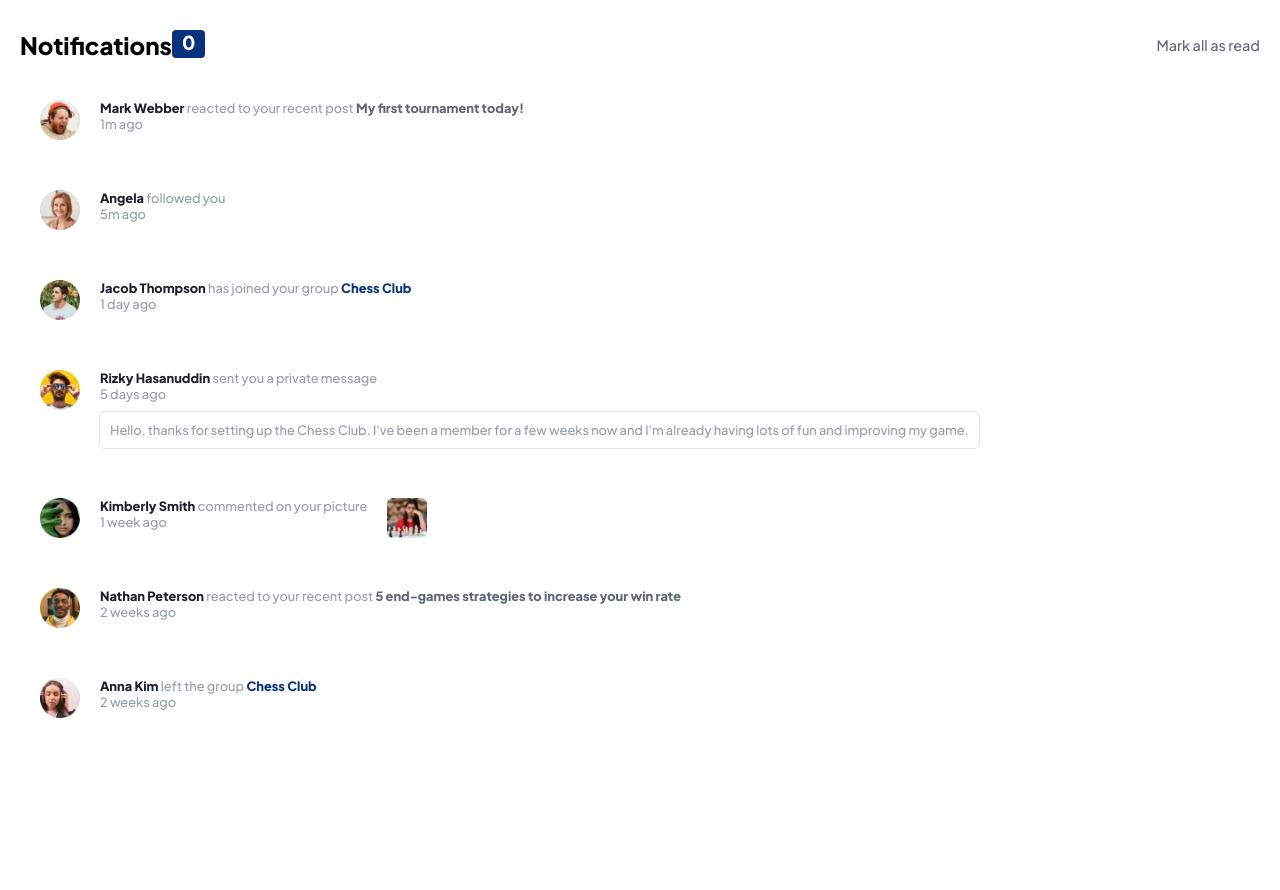
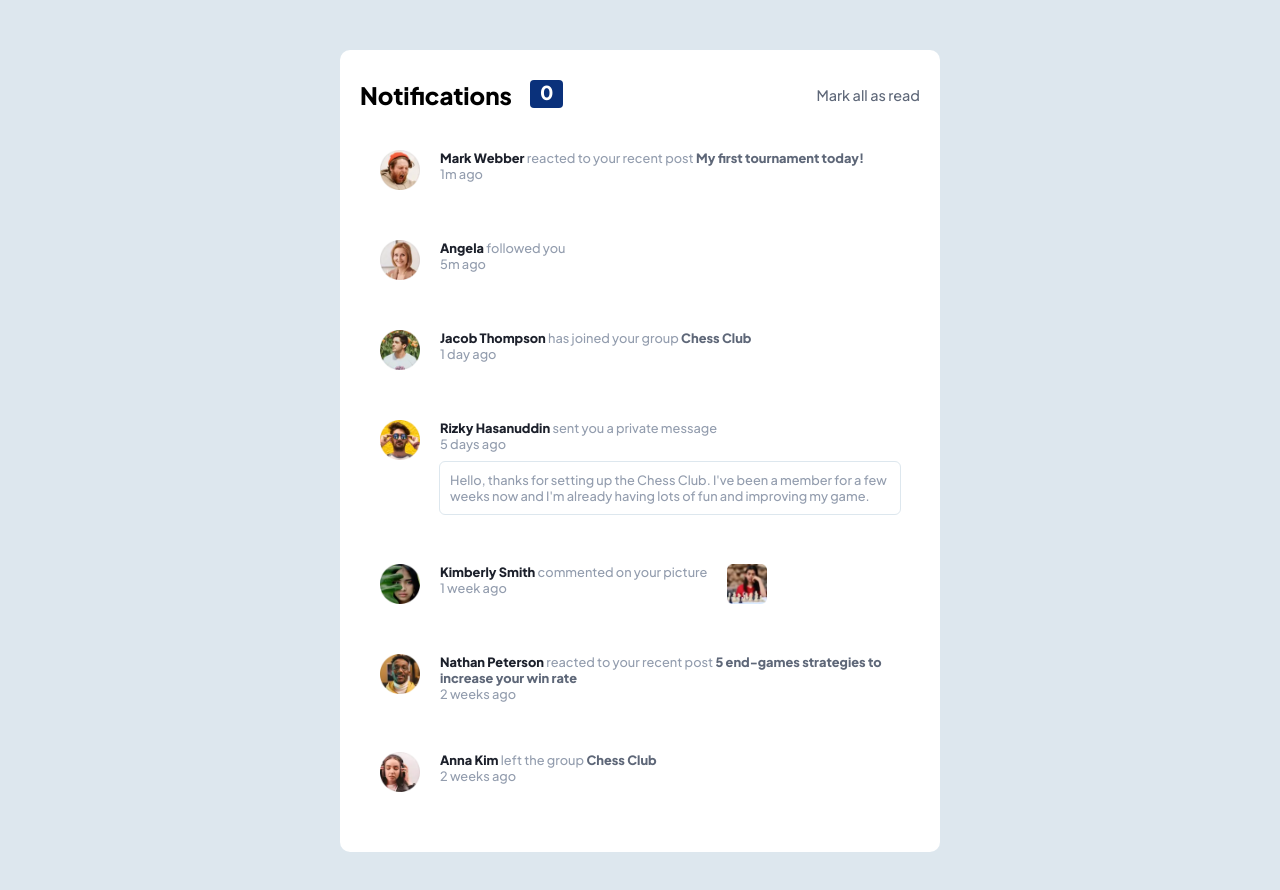
Before and after one commit to kujerocoding/notifications-page, a React (Vite) app: page / in a window 1280 px wide. Shown: the top 890 px of the page. Before the commit the page ends 800 px from the top, so only its background shows below. Built offline with nearby package versions, Linux system fonts and the light colour scheme.

Commit message:
finalize styles

```diff
--- a/src/App.css
+++ b/src/App.css
@@ -23,11 +23,17 @@
 body{
   font-family: var(--FF);
   font-size: var(--FS);
+  background-color: var(--LIGHTGRAYISHBLUE2);
 }
 
 .main--container{
   padding: 30px 20px;
-  margin-inline: auto;
+  margin: 50px auto;
+  max-width: 600px;
+  background-color: var(--WHITE);
+  border-radius: 10px;
+  position: relative;
+  min-width: 335px;
 }
 
 header{
@@ -54,6 +60,7 @@ button{
   padding-bottom: 4px;
   top: 30px;
   position: absolute;
+  left: 190px;
 }
 
 
@@ -69,6 +76,7 @@ button{
 .notification--avatar, .notification--img{
   width: 40px;
   height: 40px;
+  cursor: pointer;
 }
 
 .notification--name{
@@ -97,3 +105,12 @@ button{
   padding: 10px;
   color: var(--GRAYISHBLUE);
 }
+
+.notification--name:hover, .notification--objectActivity:hover{
+  color: var(--BLUE);
+  cursor: pointer;
+}
+
+.notification--message:hover{
+  background-color: var(--LIGHTGRAYISHBLUE1);
+}
--- a/src/pages/Notifications.jsx
+++ b/src/pages/Notifications.jsx
@@ -12,14 +12,14 @@ const Notifications = (props) => {
             <p className="notification--activity">
                 <span className='notification--name'>{props.name} </span>
                 {props.activity}
-                <span className={props.objectActivity === "Chess Club" ? "notification--group" : "notification--objectActivity"}> {props.objectActivity} {props.isRead && <img src="../src/assets/images/circle.svg"></img>}
+                <span className="notification--objectActivity"> {props.objectActivity} {props.isRead && <img src="../src/assets/images/circle.svg"></img>}
                 </span>
                 <br />
                 <span className='notification--time'>{props.time} ago</span>
                 <br />
                 {props.message !== "" && <div className='notification--message'>{props.message}</div>}
             </p>
-            {props.hasObjectImg && <img className='notification--img' src={props.objectImg} alt="" />}
+            {props.hasObjectImg && <img className='notification--img' src={props.objectImg} alt="girl playing chess" />}
         </div>
   )
 }
```
